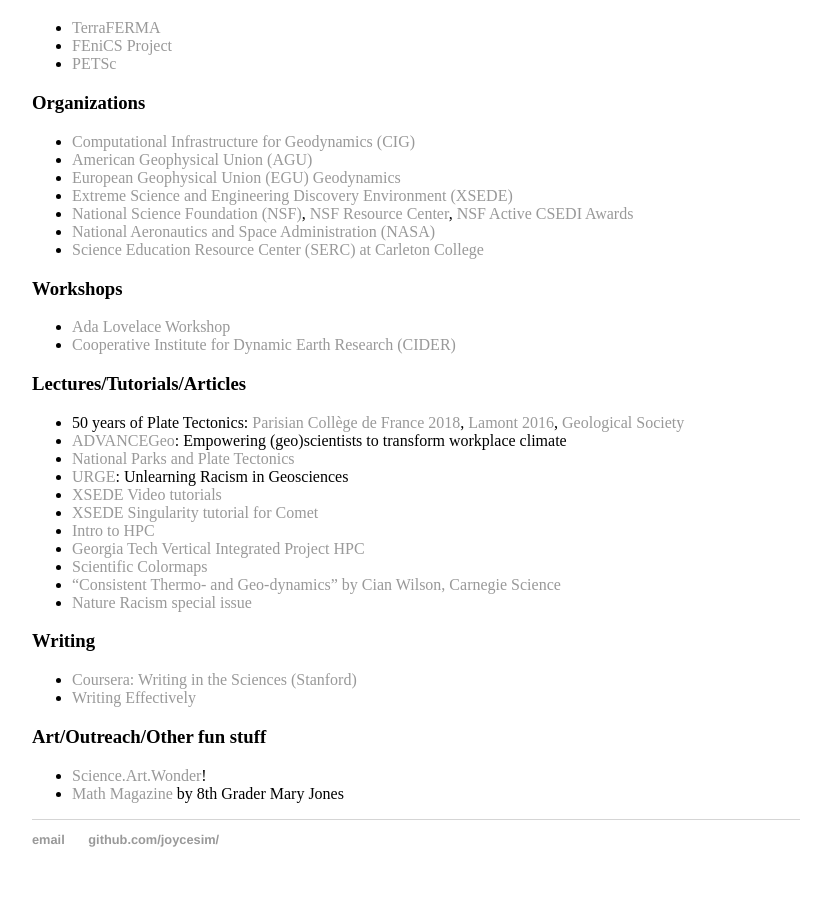
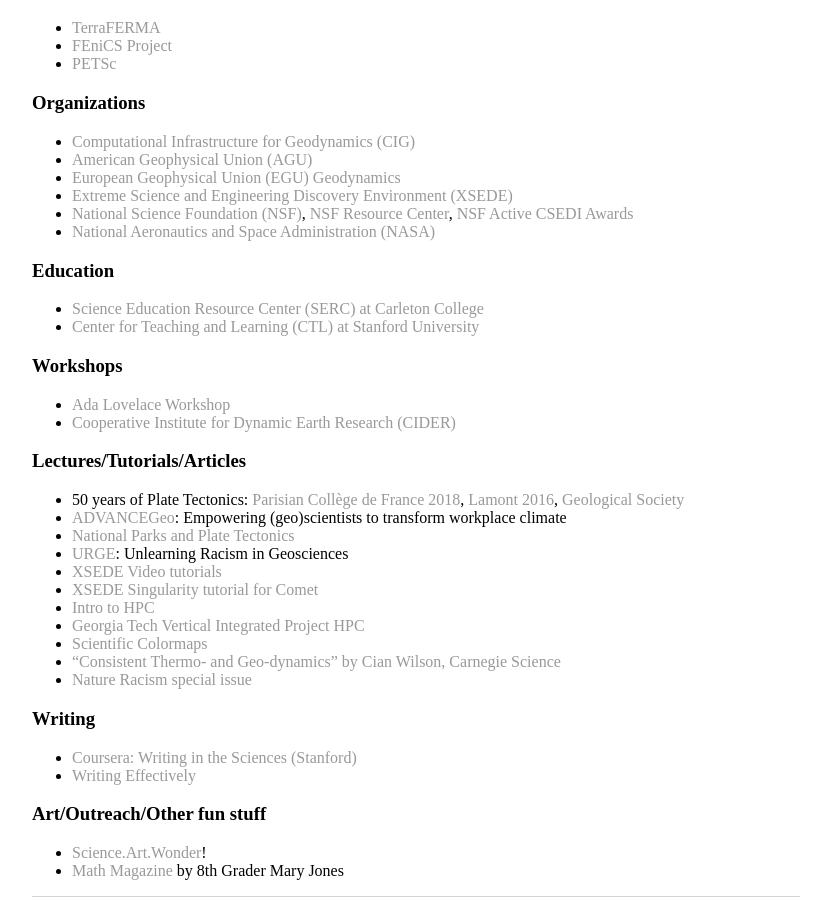
Before and after one commit to joycesim/joycesim.github.io, a Jekyll site: the page built from research/index.md, in a window 1280 px wide and 900 px high, scrolled down 4981 px. Shown: the whole window, without its empty margins (224-1055 px from the left). Built offline with Jekyll 4.4.1, drawn with Linux system fonts in a browser that asks for light colours.

Commit message:
Update index.md

```diff
--- a/research/index.md
+++ b/research/index.md
@@ -55,7 +55,10 @@
 * [Extreme Science and Engineering Discovery Environment (XSEDE)](https://www.xsede.org/)
 * [National Science Foundation (NSF)](https://www.nsf.gov/), [NSF Resource Center](https://nsfpolicyoutreach.com/resource-center/), [NSF Active CSEDI Awards](https://www.nsf.gov/awardsearch/advancedSearchResult?PIId=&PIFirstName=&PILastName=&PIOrganization=&PIState=&PIZip=&PICountry=&ProgOrganization=&ProgEleCode=1585&BooleanElement=All&ProgRefCode=&BooleanRef=All&Program=&ProgOfficer=&Keyword=&AwardNumberOperator=&AwardAmount=&AwardInstrument=&ActiveAwards=true&OriginalAwardDateOperator=&StartDateOperator=&ExpDateOperator=)
 * [National Aeronautics and Space Administration (NASA)](https://www.nasa.gov/)
+
+### Education
 * [Science Education Resource Center (SERC) at Carleton College](https://serc.carleton.edu/NAGTWorkshops/earlycareer/index.html)
+* [Center for Teaching and Learning (CTL) at Stanford University](https://ctl.stanford.edu/)
 
 ### Workshops
 * [Ada Lovelace Workshop](https://www.egu.eu/gd/meetings/conference-series/ada-lovelace-workshops-on-modelling-mantle-and-lithosphere-dynamics/)
```
